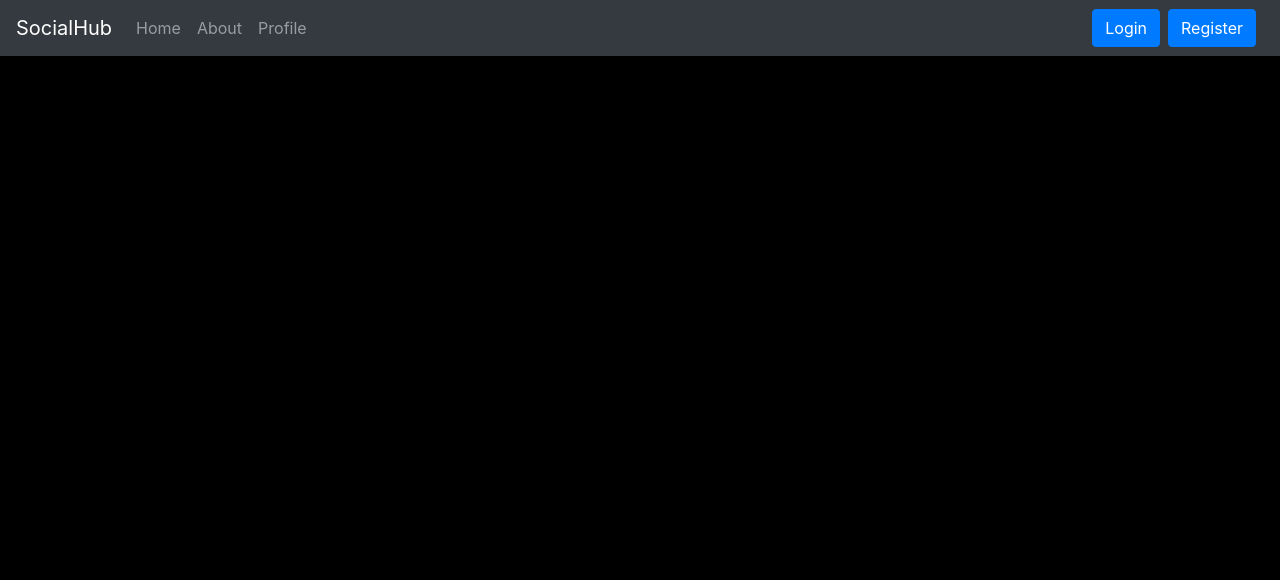
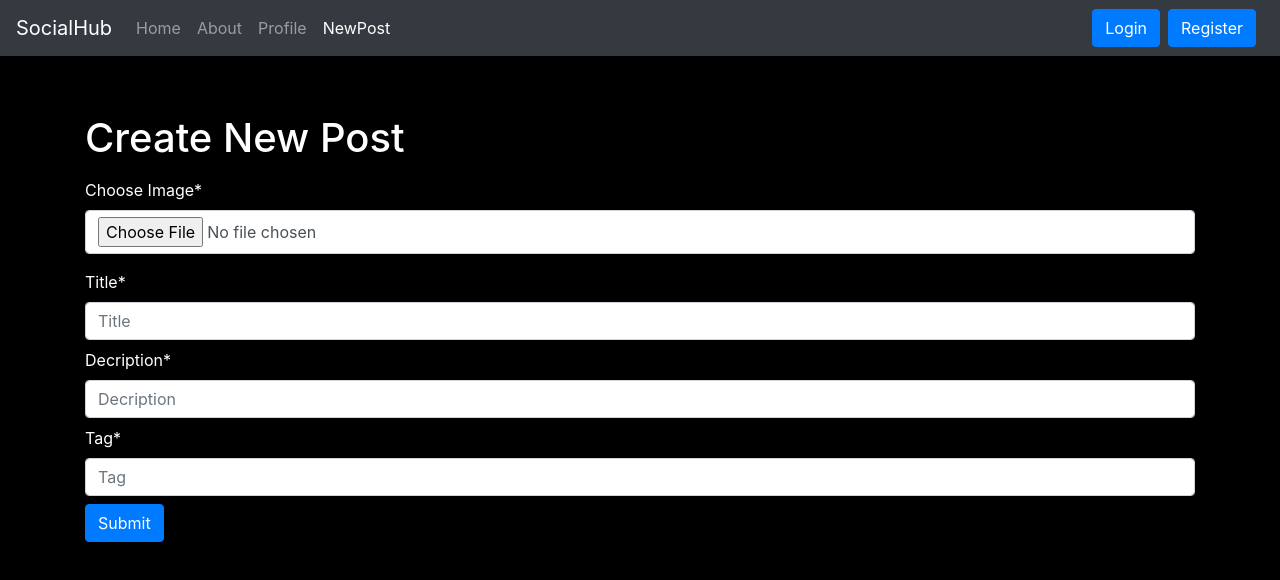
Before and after one commit to JKP-2001/cyber-message-hub-frontend, a React (Create React App) app: page /newPost in a window 1280 px wide. Shown: the top 580 px of the page. Built offline with nearby package versions, Linux system fonts and the light colour scheme.

Commit message:
Added 453gt56ddggggffddddfd

```diff
--- a/package.json
+++ b/package.json
@@ -7,6 +7,7 @@
     "@testing-library/jest-dom": "^5.16.4",
     "@testing-library/react": "^13.2.0",
     "@testing-library/user-event": "^13.5.0",
+    "axios": "^0.27.2",
     "react": "^18.1.0",
     "react-dom": "^18.1.0",
     "react-router-dom": "^6.3.0",
--- a/public/card.css
+++ b/public/card.css
@@ -45,8 +45,9 @@
 }
 
 .post-image{
-  width:100%;
-  height: auto;
+  padding-left: 50px;
+  width:90%;
+  max-height: 700px;
   object-fit: cover;
 }
 
--- a/src/App.js
+++ b/src/App.js
@@ -21,6 +21,7 @@ import Alert from "./components/Alert";
 import ResetLink from "./components/ResetLink";
 import ResetPassword from "./components/ResetPassword"
 import Profile from "./components/Profile";
+import AddNewPost from "./components/AddNewPost";
 
 function App() {
   const [alert, setAlert] = useState(null);
@@ -51,6 +52,7 @@ function App() {
             <Route path="/resetpassword/" element={<ResetLink showAlert={showAlert} />} />
             <Route path="/resettingpassword/:id/:token" element={<ResetPassword showAlert={showAlert} message="Reset Password" />} />
             <Route path ="/profile" element={<Profile showAlert={showAlert} />} />
+            <Route path ="/newPost" element={<AddNewPost showAlert={showAlert} />} />
           </Routes>
         </Router >
       </ItemState>
--- a/src/Context/ItemContext/ItemState.jsx
+++ b/src/Context/ItemContext/ItemState.jsx
@@ -28,6 +28,7 @@ const ItemState = (props) => {
             method: 'GET',
             headers: {
                 'Content-Type': 'application/json',
+
                 'auth-token': localStorage.getItem('token')
             },
         });
@@ -35,6 +36,9 @@ const ItemState = (props) => {
         setUserItem(json);
     }
 
+
+
+
     return (<ItemContext.Provider value={{items,userItem,getUserItem,getItem}} >
         {props.children}
     </ItemContext.Provider>)
--- /dev/null
+++ b/src/components/AddNewPost.jsx
@@ -0,0 +1,93 @@
+import React,{useState,useContext} from 'react'
+import ItemContext from '../Context/ItemContext/ItemContext';
+import Loader from './Loader';
+import axios from 'axios'
+const AddNewPost = () => {
+
+    // const {addItem} = useContext(ItemContext);
+    const [item,setItem] = useState({title:"",description:"",tag:""})
+    const [loading,setLoading] = useState(false);
+    const [img,setImg] = useState(null);
+    let formData = new FormData();
+
+    const submit = (e)=>{
+        e.preventDefault();
+        formData.append('name',item.title);
+        formData.append('description',item.description);
+        formData.append('tag',item.tag);
+        formData.append('Image',img);
+
+        setLoading(true);
+        console.log(formData.get('name'));
+        axios({
+            method: "post",
+            url: "https://cross-origin-web.herokuapp.com/api/item/uploads/newItem",
+            data: formData,
+            headers: { "Content-Type": "multipart/form-data", 'auth-token': localStorage.getItem('token')},
+          })
+            .then(function (response) {
+              //handle success
+              console.log(response);
+            })
+            .catch(function (response) {
+              //handle error
+              console.log(response);
+            });
+
+        setLoading(false);
+    }
+
+
+    const change = (e)=>{
+        e.preventDefault();
+        setItem({...item,[e.target.name]:e.target.value})
+
+    }
+
+    const imgChange = (e)=>{
+        e.preventDefault();
+        // setImg(e.target.files[0]);
+        console.log(e.target.files[0]);
+        setImg(e.target.files[0])
+    }
+
+
+
+
+    return (
+        <div className="container my-2">
+            <Loader loading={loading}message="Posting"/>
+            <h1 style={{ "color": "white" }}>Create New Post</h1>
+            <form className="my-3" >
+            <div className="form-group my-2">
+                    <div class="mb-3">
+                        <label for="formFile" class="form-label" style={{ "color": "white" }}>Choose Image*</label>
+                        <input class="form-control" type="file" id="formFile" name="image" onChange={imgChange} />
+                    </div>
+                </div>
+
+                <div className="form-group my-2">
+                    <label htmlFor="text" style={{ "color": "white" }}>Title*</label>
+                    <input type="text" className="form-control" id="name" name="title" value={item.title} onChange={change} placeholder="Title"  />
+                </div>
+
+                <div className="form-group my-2">
+                    <label htmlFor="text" style={{ "color": "white" }}>Decription*</label>
+                    <input type="text" className="form-control" id="name" name="description" value={item.description} onChange={change} placeholder="Decription"/>
+                </div>
+
+                <div className="form-group my-2">
+                    <label htmlFor="text" style={{ "color": "white" }}>Tag*</label>
+                    <input type="text" className="form-control" id="name" name="tag" value={item.tag} onChange={change} placeholder="Tag"  />
+                </div>
+
+                <button type="submit" className="btn btn-primary" onClick={submit}>Submit</button>
+
+                {/* <small id="emailHelp" className="form-text my-3" style={{"color":"white"}}>Already Have An Account?<Link className="mx-2" to="/login" role="button">Click Here</Link></small> */}
+
+            </form>
+        </div>
+    )
+}
+
+export default AddNewPost
--- a/src/components/Home.jsx
+++ b/src/components/Home.jsx
@@ -35,6 +35,7 @@ const Home = () => {
 
           {items.map((item) => {
             const url = "https://cross-origin-web.herokuapp.com/" + item.img_address
+            // const url = "https://localhost:5000/" + item.img_address
             // var today = new Date();
             // var hour = today.getHours(); var min = today.getMinutes(); var sec = today.getSeconds();
             // var date = today.getDate()+'-'+(today.getMonth()+1)+'-'+today.getFullYear();
--- a/src/components/Navbar.jsx
+++ b/src/components/Navbar.jsx
@@ -43,6 +43,11 @@ const Navbar = () => {
                     <li className="nav-item">
                         <Link className={`nav-link ${location.pathname === "/profile" ? "active" : ""}`} to="/profile">Profile</Link>
                     </li>
+
+                    <li className="nav-item">
+                        <Link className={`nav-link ${location.pathname === "/newPost" ? "active" : ""}`} to="/newPost">NewPost</Link>
+                    </li>
+
                 </ul>
                 {localStorage.getItem('token') ?
                     <button type="button" className="btn btn-primary" onClick={handleLogout}>Logout</button> : <form className="form-inline my-2 my-lg-0">
```
Also changed, not shown: 1 other file (tests, documents, lock files or other folders).
